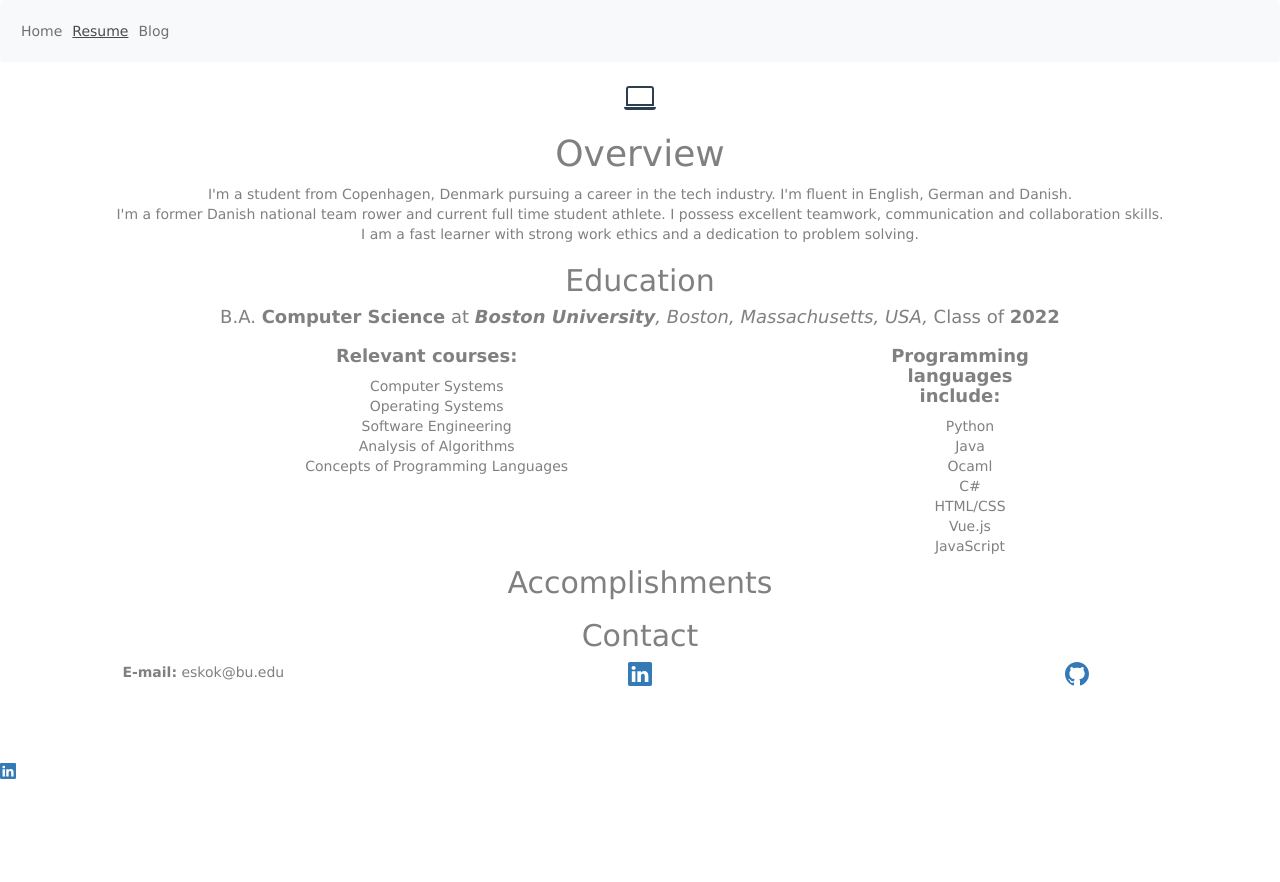
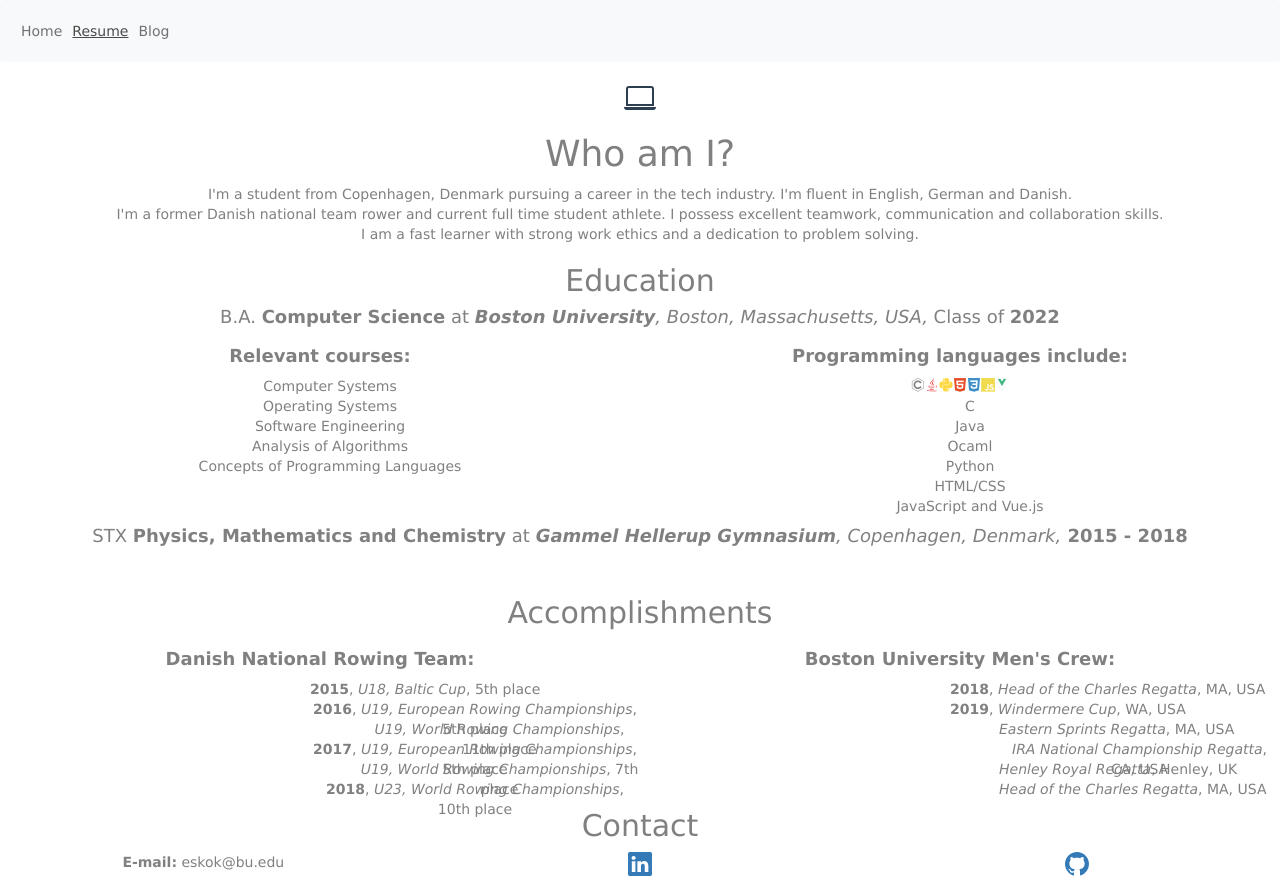
Before and after one commit to esbensoevndahl/website-vue, a Vue app: page / in a window 1280 px wide. Both pictures are taken after a click on the link "Resume". Before the commit the page ends 800 px from the top, so only its background shows below. Built offline with nearby package versions, Linux system fonts and the light colour scheme.

Commit message:
Edited Resume.vue, Added Blog.vue
Resume.vue:
  - added accomplishments

Blog.vue:
  - created Blog.vue page

Removed Footer.vue from App.vue

```diff
--- a/src/App.vue
+++ b/src/App.vue
@@ -25,23 +25,23 @@
     <resume></resume>
   </div>
 
-  <div id="footer">
-    <Footer></Footer>
+  <div id="blog" v-if="blogIsActive">
+    <blog></blog>
   </div>
 </template>
 
 <script>
 import NavBar from "./components/NavBar.vue";
 import LandingPage from "./components/LandingPage.vue";
-import Footer from "./components/Footer.vue";
+import Blog from "./components/Blog.vue";
 import Resume from "./components/Resume.vue";
 export default {
   name: "App",
   components: {
     LandingPage,
     NavBar,
-    Footer,
     Resume,
+    Blog,
   },
   data() {
     return {
--- /dev/null
+++ b/src/components/Blog.vue
@@ -0,0 +1,22 @@
+<template>
+  <header>
+    <link
+      rel="stylesheet"
+      href="https://cdn.jsdelivr.net/gh/devicons/devicon@v2.10.1/devicon.min.css"
+    />
+  </header>
+  <div class="hello" :style="{ color: textColor }">
+    <h1>Blog</h1>
+    <p>The projects I am or have been working on will be posted here</p>
+  </div>
+</template>
+
+<script>
+export default {
+  data() {
+    return {
+      textColor: "grey",
+    };
+  },
+};
+</script>
--- a/src/components/LandingPage.vue
+++ b/src/components/LandingPage.vue
@@ -6,7 +6,7 @@
       I study Computer Science and work on various project in my free time.
       <br />
       I recently started learning Vue.js, which is what this website has been
-      written with.
+      built with.
     </p>
 
     <div class="absolute">
--- a/src/components/Resume.vue
+++ b/src/components/Resume.vue
@@ -1,6 +1,12 @@
 <template>
+  <header>
+    <link
+      rel="stylesheet"
+      href="https://cdn.jsdelivr.net/gh/devicons/devicon@v2.10.1/devicon.min.css"
+    />
+  </header>
   <div class="hello" :style="{ color: textColor }">
-    <h1>Overview</h1>
+    <h1>Who am I?</h1>
     <p>
       I'm a student from Copenhagen, Denmark pursuing a career in the tech
       industry. I'm fluent in English, German and Danish. <br />
@@ -18,25 +24,88 @@
         <i><b>Boston University</b>, Boston, Massachusetts, USA,</i> Class of
         <b>2022</b>
       </h4>
-      <div class="col-xs-8">
+      <div class="col-xs-6">
         <h4><b>Relevant courses:</b></h4>
         <ul>
           <li :key="subject" v-for="subject in classes">{{ subject }}</li>
         </ul>
       </div>
 
-      <div class="col-xs-2">
+      <div class="col-xs-6">
         <h4><b>Programming languages include:</b></h4>
+        <i class="devicon-c-line"></i>
+        <i class="devicon-java-plain colored"></i>
+        <i class="devicon-python-plain colored"></i>
+        <i class="devicon-html5-plain colored"></i>
+        <i class="devicon-css3-plain colored"></i>
+        <i class="devicon-javascript-plain colored"></i>
+        <i class="devicon-vuejs-plain colored"></i>
         <ul>
           <li :key="language" v-for="language in programmingLanguages">
             {{ language }}
           </li>
         </ul>
       </div>
+
+      <h4>
+        STX <b>Physics, Mathematics and Chemistry</b> at
+        <i><b>Gammel Hellerup Gymnasium</b>, Copenhagen, Denmark,</i>
+        <b> 2015 - 2018</b>
+      </h4>
     </div>
+    <br>
 
     <div id="accomplishments">
       <h2>Accomplishments</h2>
+      <div class="col-xs-6">
+        <h4><b>Danish National Rowing Team:</b></h4>
+        <ul>
+          <li class="left"><b>2015</b>, <i>U18, Baltic Cup</i>, 5th place</li>
+          <br />
+          <li class="left">
+            <b>2016</b>, <i>U19, European Rowing Championships</i>, 5th place
+          </li>
+          <br />
+          <li class="subleft">
+            <i>U19, World Rowing Championships</i>, 11th place
+          </li>
+          <br />
+          <li class="left">
+            <b>2017</b>, <i>U19, European Rowing Championships</i>, 5th place
+          </li>
+          <br />
+          <li class="subleft">
+            <i>U19, World Rowing Championships</i>, 7th place
+          </li>
+          <br />
+          <li class="left">
+            <b>2018</b>, <i>U23, World Rowing Championships</i>, 10th place
+          </li>
+          <br />
+        </ul>
+      </div>
+
+      <div class="col-xs-6">
+        <h4><b>Boston University Men's Crew:</b></h4>
+        <ul>
+          <li class="left">
+            <b>2018</b>, <i>Head of the Charles Regatta</i>, MA, USA
+          </li>
+          <br />
+          <li class="left"><b>2019</b>, <i>Windermere Cup</i>, WA, USA</li>
+          <br />
+          <li class="subleft"><i>Eastern Sprints Regatta</i>, MA, USA</li>
+          <br />
+          <li class="subleft">
+            <i>IRA National Championship Regatta</i>, CA, USA
+          </li>
+          <br />
+          <li class="subleft"><i>Henley Royal Regatta</i>, Henley, UK</li>
+          <br />
+          <li class="subleft"><i>Head of the Charles Regatta</i>, MA, USA</li>
+          <br />
+        </ul>
+      </div>
     </div>
 
     <div id="contact">
@@ -101,13 +170,12 @@
         "Concepts of Programming Languages",
       ],
       programmingLanguages: [
-        "Python",
+        "C",
         "Java",
         "Ocaml",
-        "C#",
+        "Python",
         "HTML/CSS",
-        "Vue.js",
-        "JavaScript",
+        "JavaScript and Vue.js",
       ],
     };
   },
@@ -118,4 +186,12 @@
 ul {
   list-style-type: none;
 }
+.left {
+  position: absolute;
+  margin-left: 275px;
+}
+.subleft {
+  position: absolute;
+  margin-left: 324px;
+}
 </style>
```
